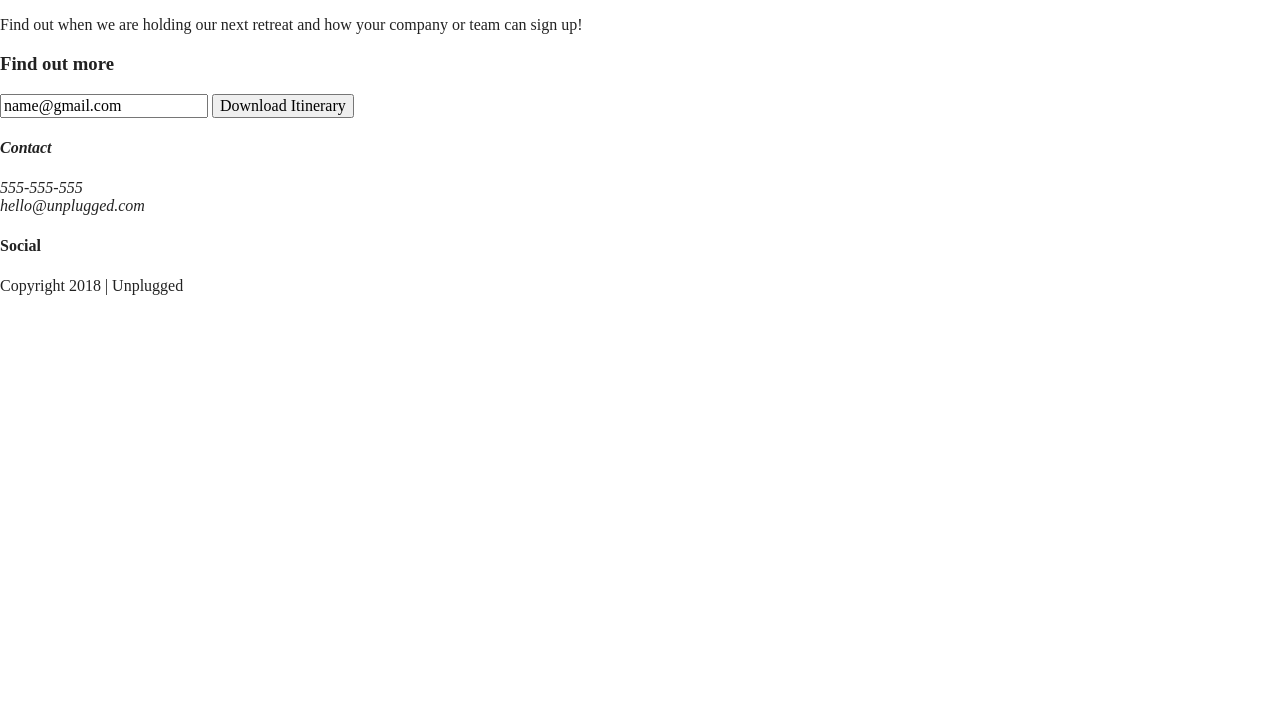
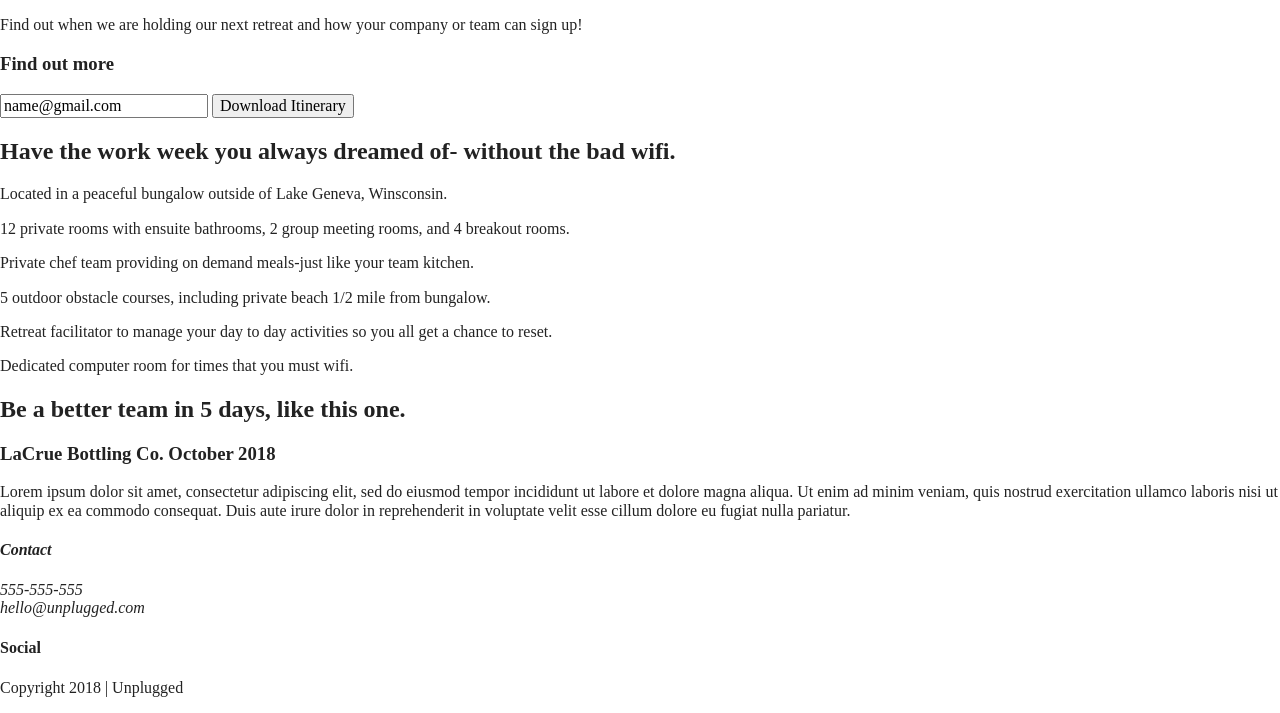
Before and after one commit to fallonj13/unplugged, a website built with Parcel: page index.html in a window 1280 px wide. Shown: the part 176-889 px from the top of the page. Before the commit the page ends 800 px from the top, so only its background shows below. Built offline with nearby package versions, Linux system fonts and the light colour scheme.

Commit message:
initial commit

```diff
--- a/index.html
+++ b/index.html
@@ -61,6 +61,73 @@
       </div>
     </div>
   </aside>
+
+  <section class="features">
+    <div class="content-wrapper">
+      <h2>Have the work week you always dreamed of- without the bad wifi.</h2>
+      <div class="features-items">
+        <article>
+          <p class="frontawesome-icon">
+          </p>
+          <p class="features-item-description">
+            Located in a peaceful bungalow outside of Lake Geneva, Winsconsin.
+          </p>
+        </article>
+        <article>
+          <p class="fontawesome-icon">
+          </p>
+          <p class="features-item-description">
+            12 private rooms with ensuite bathrooms, 2 group meeting rooms, and 4 breakout rooms.
+          </p>
+        </article>
+        <article>
+          <p class="fontawesome-icon">
+          </p>
+          <p class="features-item-description">
+            Private chef team providing on demand meals-just like your team kitchen.
+          </p>
+        </article>
+        <article>
+          <p class="fontawesome-icon">
+          </p>
+          <p class="features-item-description">
+            5 outdoor obstacle courses, including private beach 1/2 mile from bungalow.
+          </p>
+        </article>
+        <article>
+          <p class="fontawesome-icon">
+          </p>
+          <p class="features-item-description">
+            Retreat facilitator to manage your day to day activities so you all get a chance to reset.
+          </p>
+        </article>
+        <article>
+          <p class="fontawesome-icon">
+          </p>
+          <p class="features-item-description">
+            Dedicated computer room for times that you must wifi.
+          </p>
+        </article>
+      </div>
+    </div>
+  </section>
+
+  <section class="reviews">
+    <div class="content-wrapper">
+      <h2>Be a better team in 5 days, like this one.</h2>
+      <article>
+        <div>
+          <h3>LaCrue Bottling Co. October 2018</h3>
+          <p>
+            Lorem ipsum dolor sit amet, consectetur adipiscing elit, sed do eiusmod tempor incididunt ut labore et
+            dolore magna aliqua. Ut enim ad minim veniam, quis nostrud exercitation ullamco laboris nisi ut aliquip
+            ex ea commodo consequat. Duis aute irure dolor in reprehenderit in voluptate velit esse cillum dolore eu
+            fugiat nulla pariatur.
+          </p>
+        </div>
+      </article>
+    </div>
+  </section>
  </main>
 
  <footer>
```
